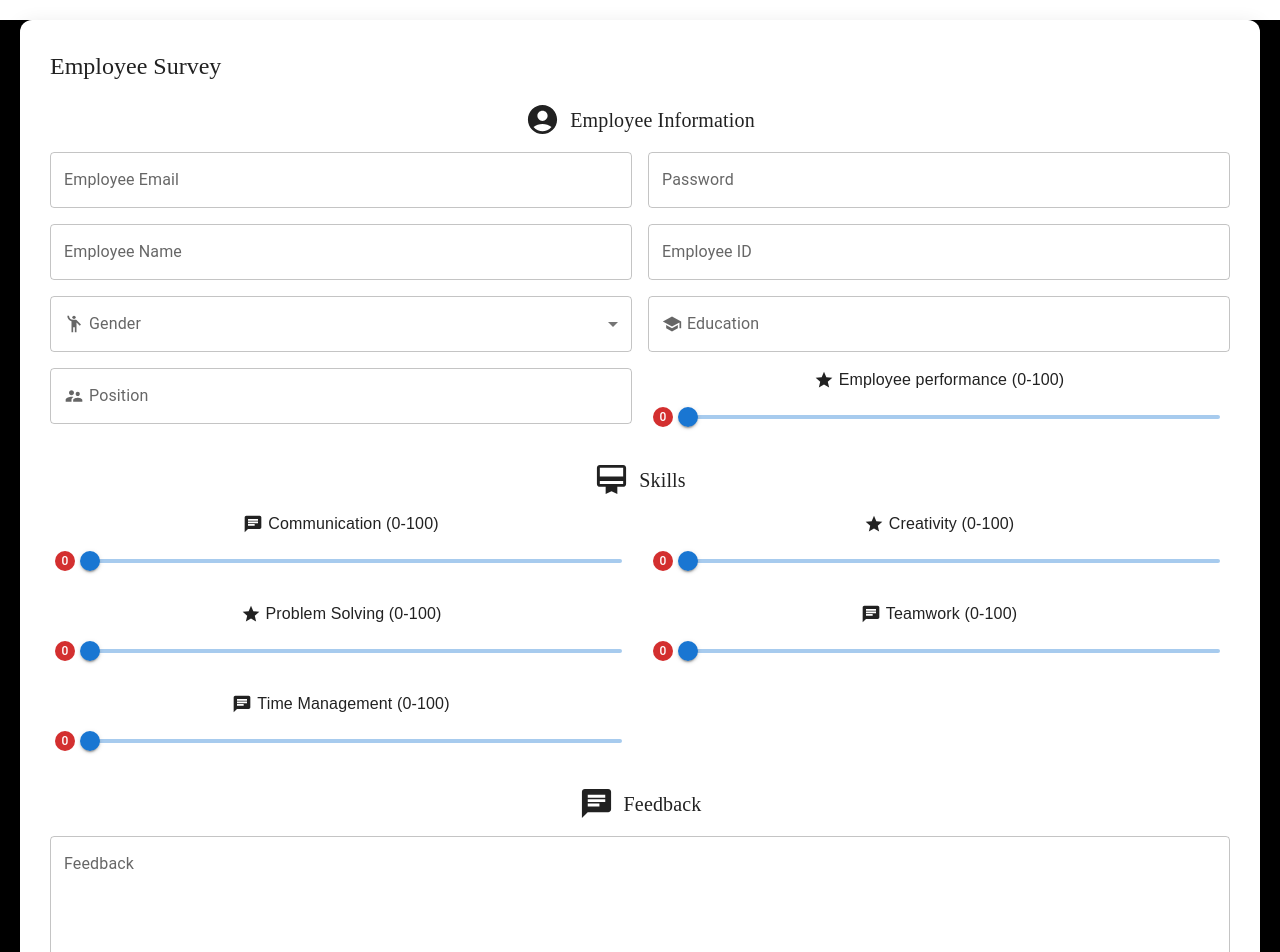
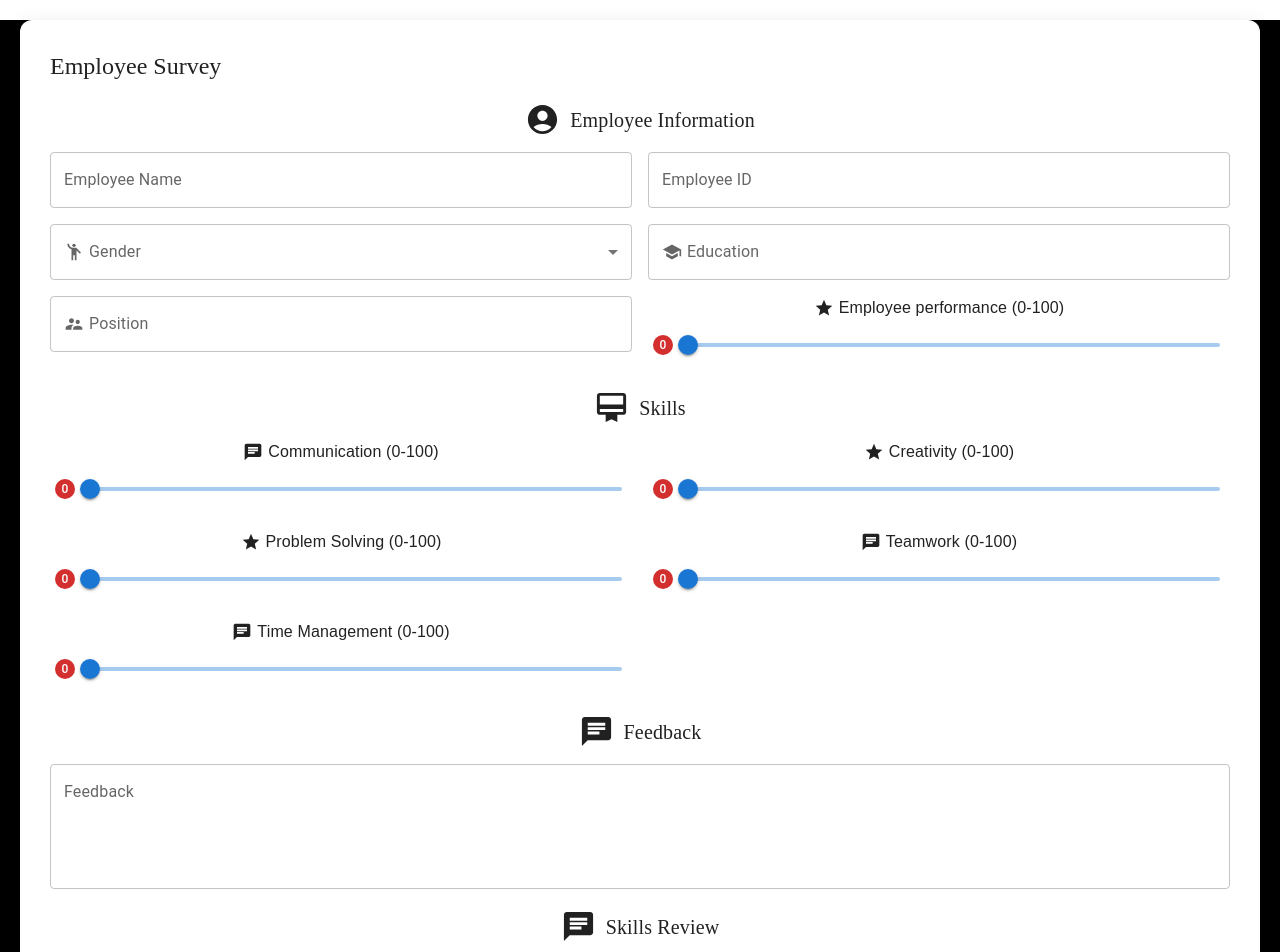
Before and after one commit to Nautical-CVWO/portability, a React (Create React App) app: page /employee_survey in a window 1280 px wide. Shown: the top 952 px of the page. Built offline with nearby package versions, Linux system fonts and the light colour scheme.

Commit message:
add: skillsReview

```diff
--- a/src/pages/EmployeeSurvey.tsx
+++ b/src/pages/EmployeeSurvey.tsx
@@ -1,6 +1,6 @@
-import React, { useState } from 'react';
-import { Field, Form, Formik, FormikProps } from 'formik';
-import { EmployeeSurveyFormInitialValues } from '../types/EmployeeSurveyFormData';
+import React, { useState } from "react";
+import { Field, Form, Formik, FormikProps } from "formik";
+import { EmployeeSurveyFormInitialValues } from "../types/EmployeeSurveyFormData";
 import {
   Card,
   Grid,
@@ -13,7 +13,7 @@ import {
   MenuItem,
   Box,
   Slider,
-} from '@mui/material';
+} from "@mui/material";
 import {
   AccountCircle,
   CardMembership,
@@ -24,66 +24,84 @@ import {
   Chat,
   ThumbUp,
   SupervisorAccount,
-} from '@mui/icons-material';
+} from "@mui/icons-material";
 import {
   writeEmployeeData,
   writeSkillsData,
-  writeFeedbackData
-} from '../backend/command';
-import SimpleTextField from '../components/SimpleTextField';
-import ProgressSlider from '../components/ProgressSlider';
-import { useNavigate } from 'react-router-dom';
-
+  writeFeedbackData,
+} from "../backend/command";
+import SimpleTextField from "../components/SimpleTextField";
+import ProgressSlider from "../components/ProgressSlider";
+import { useNavigate } from "react-router-dom";
 
 const EmployeeSurvey: React.FC = () => {
-
   const [isSubmitting, setIsSubmitting] = useState(false);
   const navigate = useNavigate();
   return (
     <Formik
       initialValues={EmployeeSurveyFormInitialValues}
-      onSubmit={async (values) => {
+      onSubmit={(values) => {
         // Handle form submission here
         console.log(values);
         setIsSubmitting(true);
-        writeEmployeeData(values.email, values.password, values.id, values.name, values.gender, values.education, values.position, values.performance)
-        .then((result: number) => {
-          console.log(result)
-          writeSkillsData(result, values.communication, values.creativity, values.problem_solving, values.teamwork, values.time_management);
-          writeFeedbackData(result, values.feedback);
+        writeEmployeeData(
+          values.email,
+          values.password,
+          values.id,
+          values.name,
+          values.gender,
+          values.education,
+          values.position,
+          values.performance,
+          values.skillsReview
+        );
+        writeSkillsData(
+          values.id,
+          values.communication,
+          values.creativity,
+          values.problem_solving,
+          values.teamwork,
+          values.time_management
+        );
+        writeFeedbackData(values.id, values.feedback);
         setTimeout(() => {
           setIsSubmitting(false);
         }, 2000);
-          navigate('/');
-        })
-
-
-
+        navigate("/");
       }}
     >
       {(formikProps: FormikProps<any>) => (
         <Form>
           <Card
             sx={{
-              margin: '20px',
-              padding: '30px',
-              borderRadius: '12px',
-              boxShadow: '0px 4px 20px rgba(0, 0, 0, 0.1)',
+              margin: "20px",
+              padding: "30px",
+              borderRadius: "12px",
+              boxShadow: "0px 4px 20px rgba(0, 0, 0, 0.1)",
             }}
           >
             <Typography
               variant="h5"
               sx={{
-                marginBottom: '20px',
-                fontFamily: 'Montserrat',
+                marginBottom: "20px",
+                fontFamily: "Montserrat",
               }}
             >
               Employee Survey
             </Typography>
 
             {/* Employee Information Section */}
-            <Typography variant="h6" sx={{ marginBottom: '15px', fontFamily: 'Montserrat', display: 'flex', alignItems: 'center', justifyContent: 'center' }}>
-              <AccountCircle fontSize="large" sx={{ marginRight: '10px' }} />
+            <Typography
+              variant="h6"
+              sx={{
+                marginBottom: "15px",
+                fontFamily: "Montserrat",
+                display: "flex",
+                alignItems: "center",
+                justifyContent: "center",
+              }}
+            >
+              <AccountCircle fontSize="large" sx={{ marginRight: "10px" }} />
               <span>Employee Information</span>
             </Typography>
 
@@ -92,33 +110,12 @@ const EmployeeSurvey: React.FC = () => {
                 <Field
                   render={() => (
                     <SimpleTextField
-                        name="email"
-                        label="Employee Email"
-                        disabled={isSubmitting}
-                    />
-                  )} />
-              </Grid>
-              <Grid item xs={6} md={6}>
-                <Field
-                  type="number"
-                  render={() => (
-                    <SimpleTextField
-                        name="password"
-                        label="Password"
-                        type="number"
-                        disabled={isSubmitting}
-                    />
-                  )} />
-              </Grid>
-              <Grid item xs={6} md={6}>
-                <Field
-                  render={() => (
-                    <SimpleTextField
                       name="name"
                       label="Employee Name"
                       disabled={isSubmitting}
                     />
-                  )} />
+                  )}
+                />
               </Grid>
               <Grid item xs={6} md={6}>
                 <Field
@@ -130,24 +127,46 @@ const EmployeeSurvey: React.FC = () => {
                       type="number"
                       disabled={isSubmitting}
                     />
-                  )} />
+                  )}
+                />
               </Grid>
               <Grid item xs={12} md={6}>
                 <FormControl fullWidth variant="outlined">
                   <InputLabel>
-                  <div style={{ display: 'flex', alignItems: 'center' }}>
-                    <EmojiPeople fontSize="small" sx={{ marginRight: '5px' }} /> Gender
+                    <div style={{ display: "flex", alignItems: "center" }}>
+                      <EmojiPeople
+                        fontSize="small"
+                        sx={{ marginRight: "5px" }}
+                      />{" "}
+                      Gender
                     </div>
                   </InputLabel>
-                <Field name="gender" as={Select} label={
-                  <div style={{ display: 'flex', textAlign: 'left' }}>
-                    <EmojiPeople fontSize="small" sx={{ marginRight: '5px' }} /> Gender
+                  <Field
+                    name="gender"
+                    as={Select}
+                    label={
+                      <div style={{ display: "flex", textAlign: "left" }}>
+                        <EmojiPeople
+                          fontSize="small"
+                          sx={{ marginRight: "5px" }}
+                        />{" "}
+                        Gender
                       </div>
                     }
-                disabled={isSubmitting}>
-                  <MenuItem value="male" style={{ display: 'flex', textAlign: 'left' }}>Male</MenuItem>
-                  <MenuItem value="female" style={{ textAlign: 'left' }}>Female</MenuItem>
-                  <MenuItem value="other" style={{ textAlign: 'left' }}>Other</MenuItem>
+                    disabled={isSubmitting}
+                  >
+                    <MenuItem
+                      value="male"
+                      style={{ display: "flex", textAlign: "left" }}
+                    >
+                      Male
+                    </MenuItem>
+                    <MenuItem value="female" style={{ textAlign: "left" }}>
+                      Female
+                    </MenuItem>
+                    <MenuItem value="other" style={{ textAlign: "left" }}>
+                      Other
+                    </MenuItem>
                   </Field>
                 </FormControl>
               </Grid>
@@ -158,13 +177,18 @@ const EmployeeSurvey: React.FC = () => {
                     <SimpleTextField
                       name="education"
                       label={
-                            <div style={{ display: 'flex', alignItems: 'center' }}>
-                              <School fontSize="small" sx={{ marginRight: '5px' }} /> Education
+                        <div style={{ display: "flex", alignItems: "center" }}>
+                          <School
+                            fontSize="small"
+                            sx={{ marginRight: "5px" }}
+                          />{" "}
+                          Education
                         </div>
                       }
                       disabled={isSubmitting}
                     />
-                  )} />
+                  )}
+                />
               </Grid>
               <Grid item xs={6} md={6}>
                 <Field
@@ -172,14 +196,18 @@ const EmployeeSurvey: React.FC = () => {
                     <SimpleTextField
                       name="position"
                       label={
-                            <div style={{ display: 'flex', alignItems: 'center' }}>
-                              <SupervisorAccount fontSize="small" sx={{ marginRight: '5px' }} />
+                        <div style={{ display: "flex", alignItems: "center" }}>
+                          <SupervisorAccount
+                            fontSize="small"
+                            sx={{ marginRight: "5px" }}
+                          />
                           Position
                         </div>
                       }
                       disabled={isSubmitting}
                     />
-                  )} />
+                  )}
+                />
               </Grid>
               {/* label={
                     <div style={{ display: 'flex', alignItems: 'center' }}>
@@ -195,19 +223,32 @@ const EmployeeSurvey: React.FC = () => {
                       max={100}
                       defaultValue={0}
                       header={
-                          <div style={{ display: 'flex', alignItems: 'center' }}>
-                              <Star fontSize="small" sx={{ marginRight: '5px' }} />
+                        <div style={{ display: "flex", alignItems: "center" }}>
+                          <Star fontSize="small" sx={{ marginRight: "5px" }} />
                           Employee performance (0-100)
-                            </div>}
+                        </div>
+                      }
                       disabled={isSubmitting}
                     />
-                  )} />
+                  )}
+                />
               </Grid>
             </Grid>
 
             {/* Skills Section */}
-            <Typography variant="h6" sx={{ marginTop: '20px', marginBottom: '15px', fontFamily: 'Montserrat', display: 'flex', alignItems: 'center', justifyContent: 'center' }}>
-              <CardMembership fontSize="large" sx={{ marginRight: '10px' }} /> Skills
+            <Typography
+              variant="h6"
+              sx={{
+                marginTop: "20px",
+                marginBottom: "15px",
+                fontFamily: "Montserrat",
+                display: "flex",
+                alignItems: "center",
+                justifyContent: "center",
+              }}
+            >
+              <CardMembership fontSize="large" sx={{ marginRight: "10px" }} />{" "}
+              Skills
             </Typography>
             <Grid container spacing={2}>
               <Grid item xs={12} md={6}>
@@ -219,13 +260,15 @@ const EmployeeSurvey: React.FC = () => {
                       max={100}
                       defaultValue={0}
                       header={
-                          <div style={{ display: 'flex', alignItems: 'center' }}>
-                              <Chat fontSize="small" sx={{ marginRight: '5px' }} />
+                        <div style={{ display: "flex", alignItems: "center" }}>
+                          <Chat fontSize="small" sx={{ marginRight: "5px" }} />
                           Communication (0-100)
-                            </div>}
+                        </div>
+                      }
                       disabled={isSubmitting}
                     />
-                )}/>
+                  )}
+                />
               </Grid>
               <Grid item xs={12} md={6}>
                 <Field
@@ -236,13 +279,15 @@ const EmployeeSurvey: React.FC = () => {
                       max={100}
                       defaultValue={0}
                       header={
-                        <div style={{ display: 'flex', alignItems: 'center' }}>
-                            <Star fontSize="small" sx={{ marginRight: '5px' }} />
+                        <div style={{ display: "flex", alignItems: "center" }}>
+                          <Star fontSize="small" sx={{ marginRight: "5px" }} />
                           Creativity (0-100)
-                          </div>}
+                        </div>
+                      }
                       disabled={isSubmitting}
                     />
-              )}/>
+                  )}
+                />
               </Grid>
               <Grid item xs={12} md={6}>
                 <Field
@@ -253,13 +298,15 @@ const EmployeeSurvey: React.FC = () => {
                       max={100}
                       defaultValue={0}
                       header={
-                        <div style={{ display: 'flex', alignItems: 'center' }}>
-                            <Star fontSize="small" sx={{ marginRight: '5px' }} />
+                        <div style={{ display: "flex", alignItems: "center" }}>
+                          <Star fontSize="small" sx={{ marginRight: "5px" }} />
                           Problem Solving (0-100)
-                          </div>}
+                        </div>
+                      }
                       disabled={isSubmitting}
                     />
-              )}/>
+                  )}
+                />
               </Grid>
               <Grid item xs={12} md={6}>
                 <Field
@@ -270,13 +317,15 @@ const EmployeeSurvey: React.FC = () => {
                       max={100}
                       defaultValue={0}
                       header={
-                        <div style={{ display: 'flex', alignItems: 'center' }}>
-                            <Chat fontSize="small" sx={{ marginRight: '5px' }} />
+                        <div style={{ display: "flex", alignItems: "center" }}>
+                          <Chat fontSize="small" sx={{ marginRight: "5px" }} />
                           Teamwork (0-100)
-                          </div>}
+                        </div>
+                      }
                       disabled={isSubmitting}
                     />
-              )}/>
+                  )}
+                />
               </Grid>
               <Grid item xs={12} md={6}>
                 <Field
@@ -287,19 +336,31 @@ const EmployeeSurvey: React.FC = () => {
                       max={100}
                       defaultValue={0}
                       header={
-                        <div style={{ display: 'flex', alignItems: 'center' }}>
-                            <Chat fontSize="small" sx={{ marginRight: '5px' }} />
+                        <div style={{ display: "flex", alignItems: "center" }}>
+                          <Chat fontSize="small" sx={{ marginRight: "5px" }} />
                           Time Management (0-100)
-                          </div>}
+                        </div>
+                      }
                       disabled={isSubmitting}
                     />
-              )}/>
+                  )}
+                />
               </Grid>
             </Grid>
 
             {/* Feedback Section */}
-            <Typography variant="h6" sx={{ marginTop: '20px', marginBottom: '15px', fontFamily: 'Montserrat', display: 'flex', alignItems: 'center', justifyContent: 'center' }}>
-              <Chat fontSize="large" sx={{ marginRight: '10px' }} /> Feedback
+            <Typography
+              variant="h6"
+              sx={{
+                marginTop: "20px",
+                marginBottom: "15px",
+                fontFamily: "Montserrat",
+                display: "flex",
+                alignItems: "center",
+                justifyContent: "center",
+              }}
+            >
+              <Chat fontSize="large" sx={{ marginRight: "10px" }} /> Feedback
             </Typography>
             <Grid container spacing={2}>
               <Grid item xs={12}>
@@ -312,8 +373,38 @@ const EmployeeSurvey: React.FC = () => {
               </Grid>
             </Grid>
 
+            <Typography
+              variant="h6"
+              sx={{
+                marginTop: "20px",
+                marginBottom: "15px",
+                fontFamily: "Montserrat",
+                display: "flex",
+                alignItems: "center",
+                justifyContent: "center",
+              }}
+            >
+              <Chat fontSize="large" sx={{ marginRight: "10px" }} /> Skills
+              Review
+            </Typography>
+            <Grid container spacing={2}>
+              <Grid item xs={12}>
+                <SimpleTextField
+                  name="skillsReview"
+                  label="Skills Review (What skills do you wish to improve/learn the most?)"
+                  rows={4}
+                  disabled={isSubmitting}
+                />
+              </Grid>
+            </Grid>
+
             <Box mt={3}>
-            <Button type="submit" variant="contained" color="primary" fullWidth>
+              <Button
+                type="submit"
+                variant="contained"
+                color="primary"
+                fullWidth
+              >
                 Submit
               </Button>
             </Box>
--- a/src/pages/Header.tsx
+++ b/src/pages/Header.tsx
@@ -1,65 +1,76 @@
-import { AppBar, Box, Button, CssBaseline, IconButton, Toolbar, Typography } from '@mui/material'
-import React from 'react'
-import { Link } from 'react-router-dom';
-import MenuIcon from '@mui/icons-material/Menu';
+import {
+  AppBar,
+  Box,
+  Button,
+  CssBaseline,
+  IconButton,
+  Toolbar,
+  Typography,
+} from "@mui/material";
+import React from "react";
+import { Link } from "react-router-dom";
+import MenuIcon from "@mui/icons-material/Menu";
 
 const linkStyle = {
-  textDecoration: 'none', // Remove underline
-  color: 'white'
+  textDecoration: "none", // Remove underline
+  color: "white",
 };
 
 const buttonStyle = {
-  '&:hover': {
-    color: 'blue', // Change the color to your desired hover color
+  "&:hover": {
+    color: "blue", // Change the color to your desired hover color
   },
 };
 
 const Header = () => {
-  const navItems = ['Home', 'Employee Survey', 'Dashboard'];
-  const linkItems = ['/', '/employee_survey', 'https://nautical-analytics.streamlit.app/'];
-  const handleDrawerToggle = () => {
-
-  }
+  const navItems = ["Home", "Employee Survey", "Dashboard"];
+  const linkItems = [
+    "/",
+    "/employee_survey",
+    "https://nautical-analytics.streamlit.app/",
+  ];
+  const handleDrawerToggle = () => {};
   return (
-    <Box sx={{ display: 'flex', color:'#161616' }}>
-    <CssBaseline />
-    <AppBar sx={{  background:'#161616' }} component="nav" position="static">
-      <Toolbar>
+    <Box sx={{ display: "flex", color: "#161616" }}>
+      <CssBaseline />
+      <AppBar sx={{ background: "#161616" }} component="nav" position="static">
+        <Toolbar>
           <IconButton
             color="inherit"
             aria-label="open drawer"
             edge="start"
             onClick={handleDrawerToggle}
-            sx={{ mr: 2, display: { sm: 'none' } }}
+            sx={{ mr: 2, display: { sm: "none" } }}
           >
             <MenuIcon />
           </IconButton>
           <Typography
             variant="h6"
             component="div"
-            sx={{ flexGrow: 1, display: { xs: 'none', sm: 'block' } }}
+            sx={{ flexGrow: 1, display: { xs: "none", sm: "block" } }}
           >
             NAUTICAL
           </Typography>
-          <Box sx={{ display: { xs: 'none', sm: 'block' } }}>
+          <Box sx={{ display: { xs: "none", sm: "block" } }}>
             {navItems.map((index, item) => (
-                <Button sx={{
-                  '&:hover': {
-                    color: 'black', // Change the color to your desired hover color
+              <Button
+                sx={{
+                  "&:hover": {
+                    color: "black", // Change the color to your desired hover color
                   },
-                }}>
-                  <Link style={linkStyle} to={linkItems[Number(item)]}>{navItems[Number(item)]}</Link>
-                </Button>
-
+                }}
+              >
+                <Link style={linkStyle} to={linkItems[Number(item)]}>
+                  {navItems[Number(item)]}
+                </Link>
+              </Button>
             ))}
           </Box>
         </Toolbar>
-    </AppBar>
-    <nav>
-
-      </nav>
+      </AppBar>
+      <nav></nav>
     </Box>
-  )
-}
+  );
+};
 
 export default Header;
--- a/src/types/EmployeeSurveyFormData.ts
+++ b/src/types/EmployeeSurveyFormData.ts
@@ -1,25 +1,24 @@
 import { EmployeeSurveyData } from "./survery";
 
 export type EmployeeSurveyFormData = {
-    id: number;
-    email: string;
-    password: string;
+  id: number;
+  email: string;
+  password: string;
 } & EmployeeSurveyData;
 
 export type EmployeeLoginData = {
-  email: string,
+  email: string;
   password: string;
-}
-
+};
 
 export const EmployeeSurveyFormInitialValues: EmployeeSurveyFormData = {
   email: "",
   password: "",
   id: 0,
   name: "",
-  gender: '',
-  education: '',
-  position: '',
+  gender: "",
+  education: "",
+  position: "",
   performance: 0,
   communication: 0,
   creativity: 0,
@@ -28,7 +27,8 @@ export const EmployeeSurveyFormInitialValues: EmployeeSurveyFormData = {
   time_management: 0,
   workplaceSatisfaction: 0,
   colleagueSatisfaction: 0,
-  feedback: ""
+  feedback: "",
+  skillsReview: "",
 };
 
 export const EmployeeLoginInitialValues: EmployeeLoginData = {
```
Also changed, not shown: src/backend/command.tsx (+51 -43 lines), src/types/survery.ts (+16 -15 lines), 1 other file (tests, documents, lock files or other folders). Lines whose indentation alone changed are shown as unchanged.
